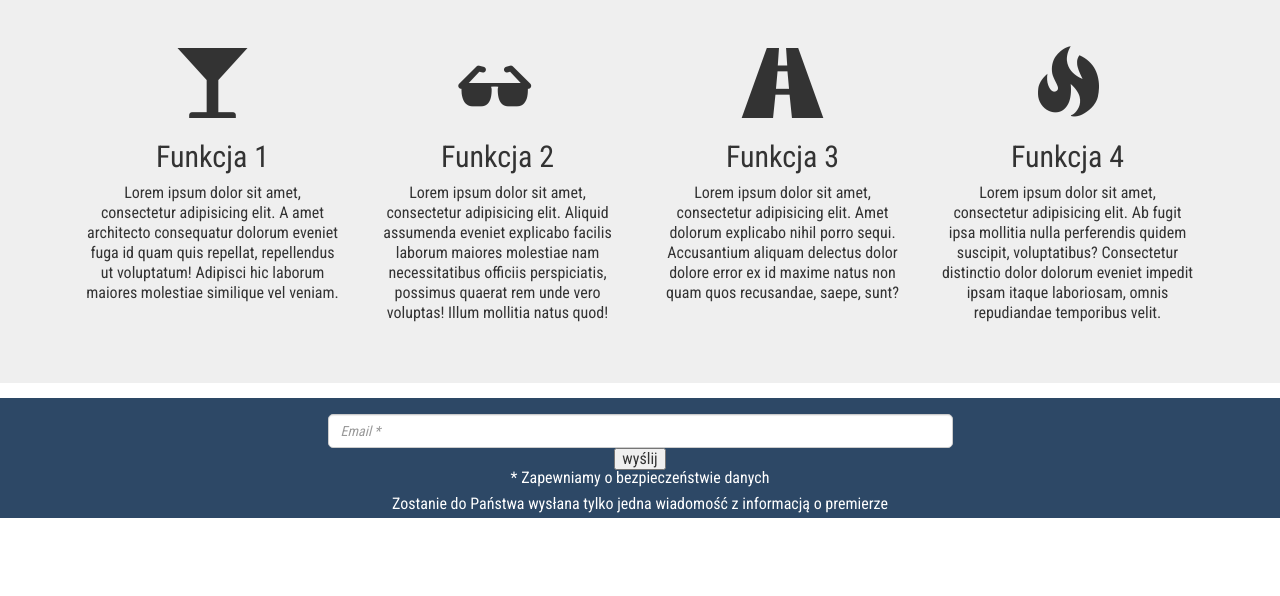
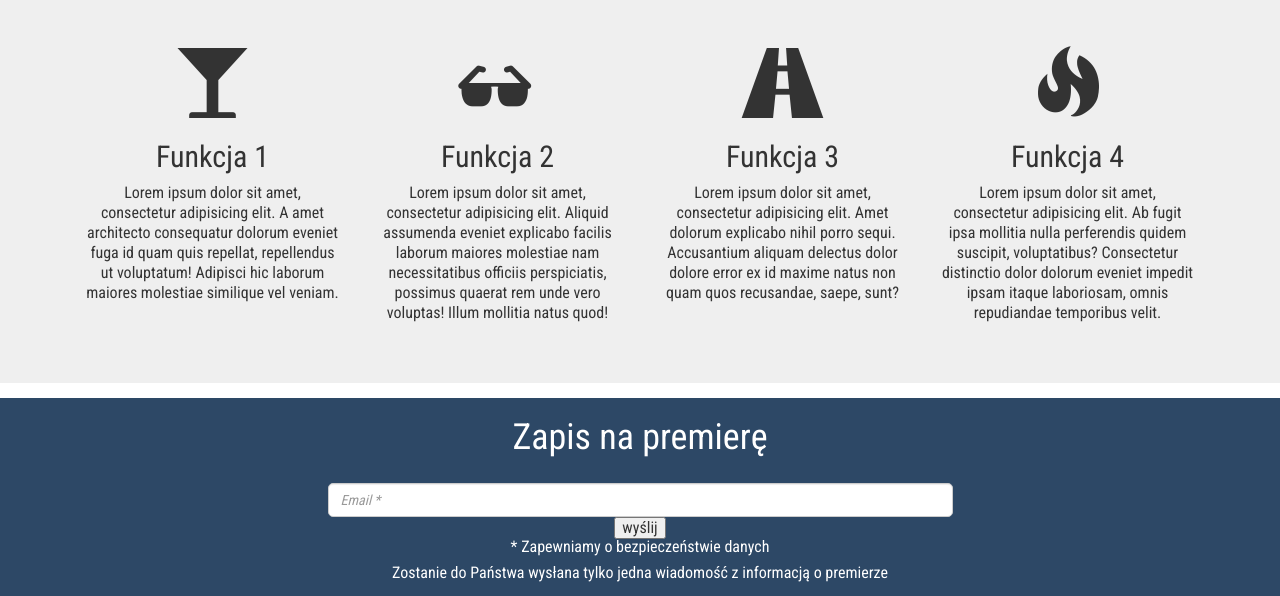
Before and after one commit to infoshareacademy/jfdzs1-ff, a plain HTML site: page index.html in a window 1280 px wide. Shown: the part 589-1185 px from the top of the page. Before the commit the page ends 1107 px from the top, so only its background shows below. Drawn offline with Linux system fonts and the light colour scheme.

Commit message:
Change height form

```diff
--- a/css/main.css
+++ b/css/main.css
@@ -166,7 +166,7 @@ html, body {
     margin-top: 15px;
     text-align: center;
     background: #2d4866;
-    height: 120px;
+    height: 100%;
     width:100%;
 
 }
@@ -180,3 +180,7 @@ html, body {
 .form-group p {
     color: white;
 }
+
+.sign_in_form h1 {
+    color: white;
+}
--- a/index.html
+++ b/index.html
@@ -105,7 +105,10 @@
     <!--***************************-->
     <div class="sign_in_form container">
         <div id="sign_in">
-            <form>
+            <h1>
+                Zapis na premierę
+            </h1>
+            <form action="https://formspree.io/your@email.com" method="POST">
                 <div class="form-group">
                     <label for="exampleInputEmail1"></label>
                     <input type="email" class="form-control" id="exampleInputEmail1" placeholder="Email *" required>
```
